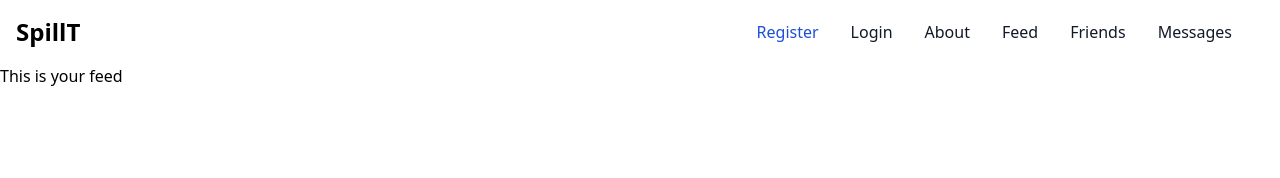
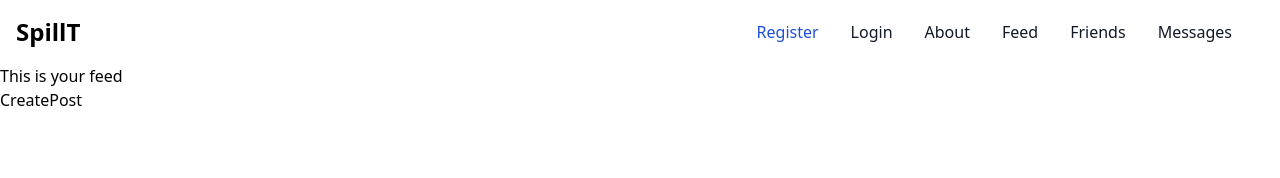
Before and after one commit to momoiyer/spillT, a Next.js app in the folder front-end/: page /feed in a window 1280 px wide. Shown: the top 178 px of the page. Built offline with nearby package versions, Linux system fonts and the light colour scheme.

Commit message:
initial commit for CreatePost

```diff
--- /dev/null
+++ b/front-end/components/CreatePost.tsx
@@ -0,0 +1,9 @@
+import React from 'react'
+
+const CreatePost = () => {
+  return (
+    <div>CreatePost</div>
+  )
+}
+
+export default CreatePost
--- a/front-end/pages/feed.tsx
+++ b/front-end/pages/feed.tsx
@@ -1,7 +1,10 @@
+import CreatePost from "../components/CreatePost"
+
 const Feed = () => {
   return (
     <div>
       <h1>This is your feed</h1>
+      <CreatePost />
     </div>
   );
 };
```
